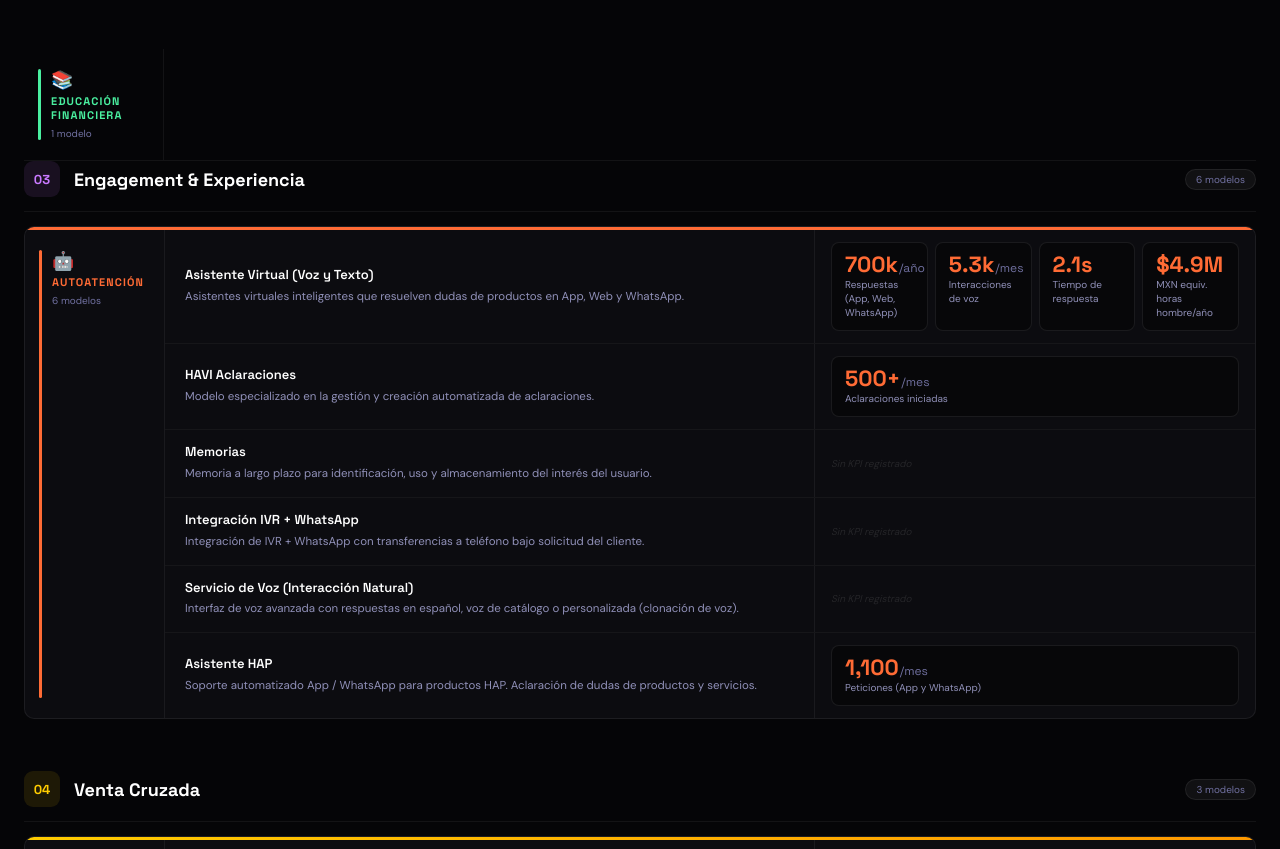
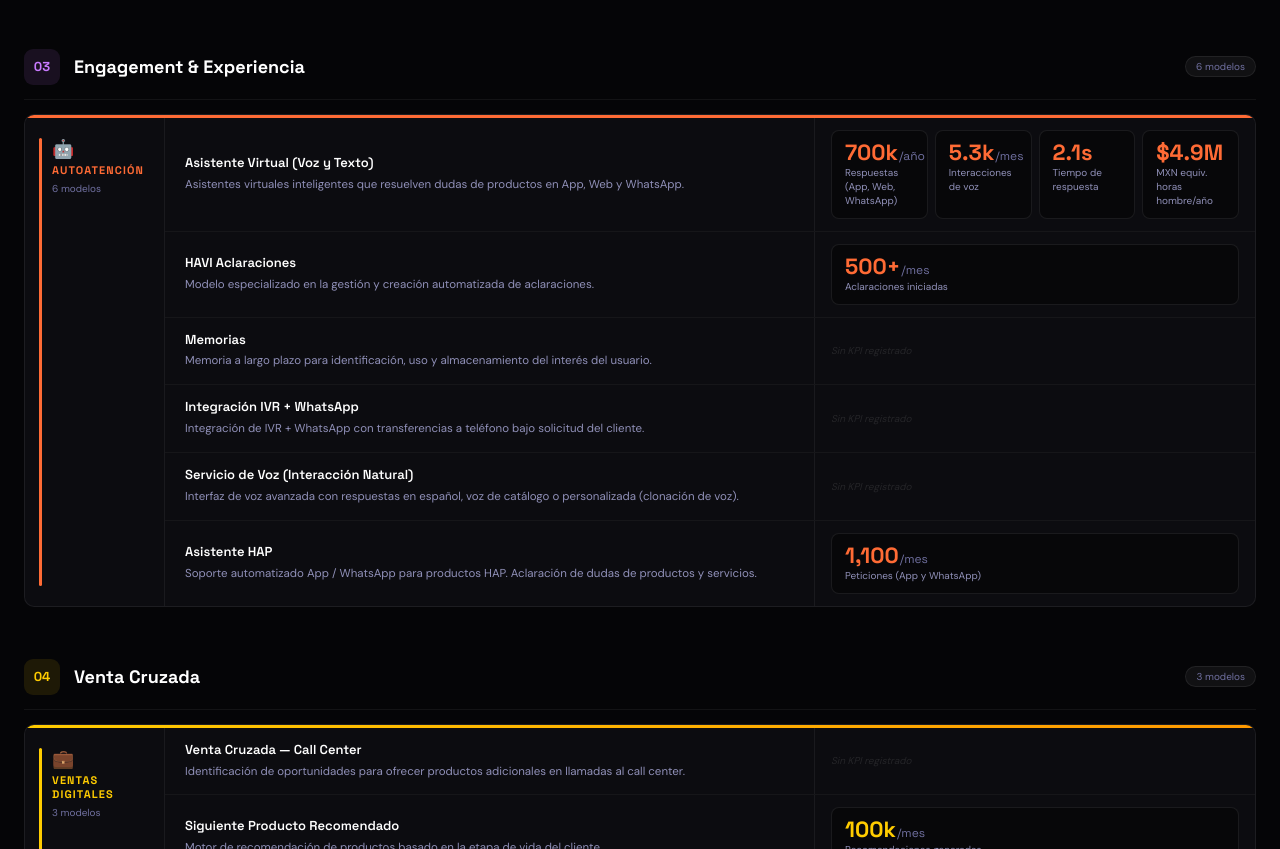
Before and after one commit to jhnorzagaray/ia-ciclo-vida, a plain HTML site: page index.html in a window 1280 px wide. Shown: the part 2057-2906 px from the top of the page. Drawn offline with Linux system fonts and the light colour scheme.

Commit message:
Remove 'Educación Financiera' category section
Removed the 'Educación Financiera' category section from the HTML.

```diff
--- a/index.html
+++ b/index.html
@@ -387,18 +387,6 @@ body::before{content:'';position:fixed;inset:0;z-index:0;
           <div class="kpi-cell"><span class="kpi-empty">Sin KPI registrado</span></div>
         </div>
       </div>
-
-      <!-- EDUCACIÓN FINANCIERA -->
-      <div class="cat-group" data-cat="Educación Financiera">
-        <div class="col-cat">
-          <div class="cat-color-bar" style="background:#4af0a0"></div>
-          <div class="cat-label-inner">
-            <div class="cat-icon">📚</div>
-            <div class="cat-name" style="color:#4af0a0">Educación<br>Financiera</div>
-            <div class="cat-count-lbl">1 modelo</div>
-          </div>
-    </div>
-  </div>
 
   <!-- ══ STAGE 03 — ENGAGEMENT & EXPERIENCIA ══ -->
   <div class="stage-section" data-stage="03">
```
